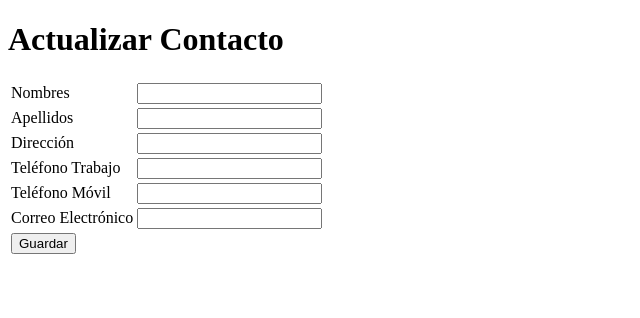
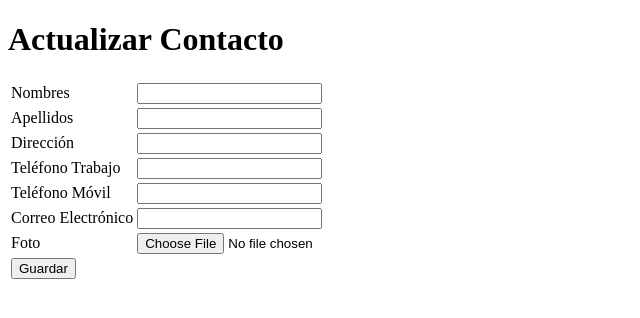
Before and after one commit to SusanQuintanilla16/eAgenda, a CodeIgniter app: page /Codeigniterv3/index.php/ccontacto/update/1 in a window 1280 px wide. Shown: the top 318 px of the page, without its empty margins (0-640 px from the left). Run offline with CodeIgniter, Linux system fonts and the light colour scheme; data that the repository does not hold is empty.

Commit message:
Eliminar contacto con su foto 07:50 pm

```diff
--- a/application/controllers/CContacto.php
+++ b/application/controllers/CContacto.php
@@ -110,7 +110,7 @@ class CContacto extends CI_Controller
 		if($id != null)
 		{
 			$this->mContacto->eliminar($id);
-			//redirect('CContacto/index/','refresh');
+			redirect('CContacto/index/','refresh');
 		}
 	}
 
--- a/application/models/mContacto.php
+++ b/application/models/mContacto.php
@@ -25,6 +25,7 @@ class mContacto extends CI_Model
 		$TelMovil = '';
 		$Email = '';
 		$IdUsuario =0;
+		$Foto='';
 	}
 
 	//Si no se loguea el usuario se guardara como
@@ -97,13 +98,15 @@ class mContacto extends CI_Model
 			'Direccion' => $contacto->getDireccion(),
 			'TelTrabajo' => $contacto->getTelTrabajo(),
 			'TelMovil' => $contacto->getTelMovil(),
-			'Email' => $contacto->getEmail()
+			'Email' => $contacto->getEmail(),
+			'Foto' =>$contacto->getFoto()
 		);
 		$this->db->where('Id', $contacto->getId());
         $this->db->update('contacto', $ContactoArray);
 	}
 
-	//Función para eliminar registro
+	//Función para eliminar registro y la foto del
+	//registro asociado
 	public function eliminar($id)
 	{
 		$this->db->select('Foto');
@@ -117,9 +120,7 @@ class mContacto extends CI_Model
     		if($foto != null)
     		{
     			//Si tiene foto elimina del servidor
-    			$ruta=str_replace("/index.php", "", base_url());
-    			$ruta = $ruta.'photos/'.$foto;
-    			echo $ruta;
+    			$ruta = './photos/'.$foto;
     			$this->load->helper("file");
     			unlink($ruta);
     		}
--- a/application/views/contacto/vActualizar.php
+++ b/application/views/contacto/vActualizar.php
@@ -7,6 +7,14 @@
 	<h1>Actualizar Contacto</h1>
 	<form method="POST" action="<?php echo base_url();?>CContacto/actualizar">
 		<input type="hidden" name="hiddenId" value="<?php echo $contacto->Id; ?>">
+		<input type="hidden" name="hiddenFoto" value="<?php echo $contacto->Foto; ?>">
+		<?php
+			$ruta=str_replace("/index.php", "", base_url());
+			if($contacto->Foto != "")
+			{
+				echo "<img border='0' src=\"".$ruta."photos\\".$contacto->Foto."\" alt='Imagen asociada' widht='50' height='50'>";
+			}
+		?>
 		<table>
 			<tr>
 				<td><label>Nombres</label></td>
@@ -33,6 +41,10 @@
 				<td><input type="email" name="txtEmail" value="<?php echo $contacto->Email; ?>"></td>
 			</tr>
 			<tr>
+				<td><label>Foto</label></td>
+				<td><input type="file" name="fileToUpload" id="fileToUpload" accept="image/x-png, image/jpeg, image/jpg"></td>
+			</tr>
+			<tr>
 				<td colspan="2"><input type="submit" value="Guardar" name="submit"></td>
 			</tr>
 		</table>
```
